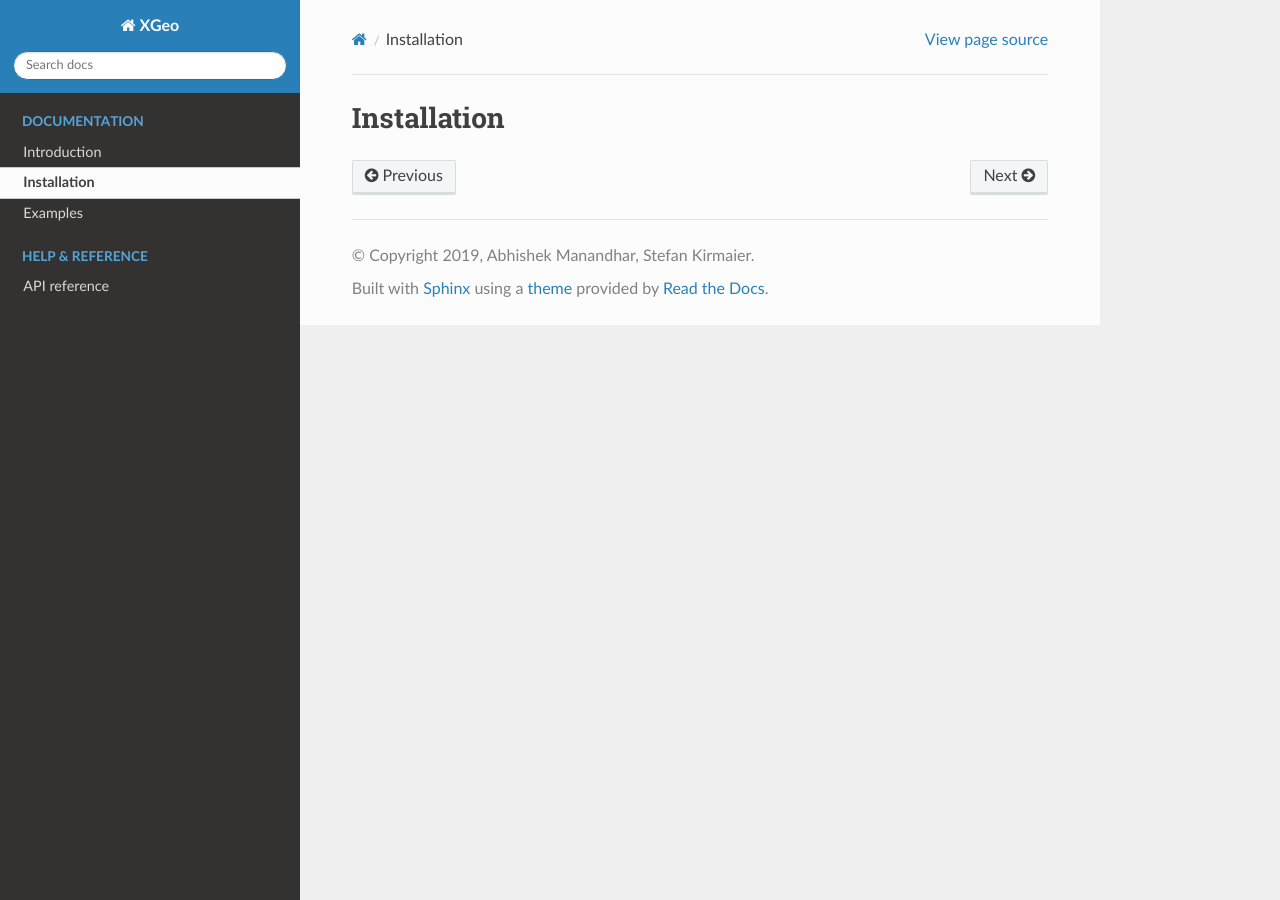
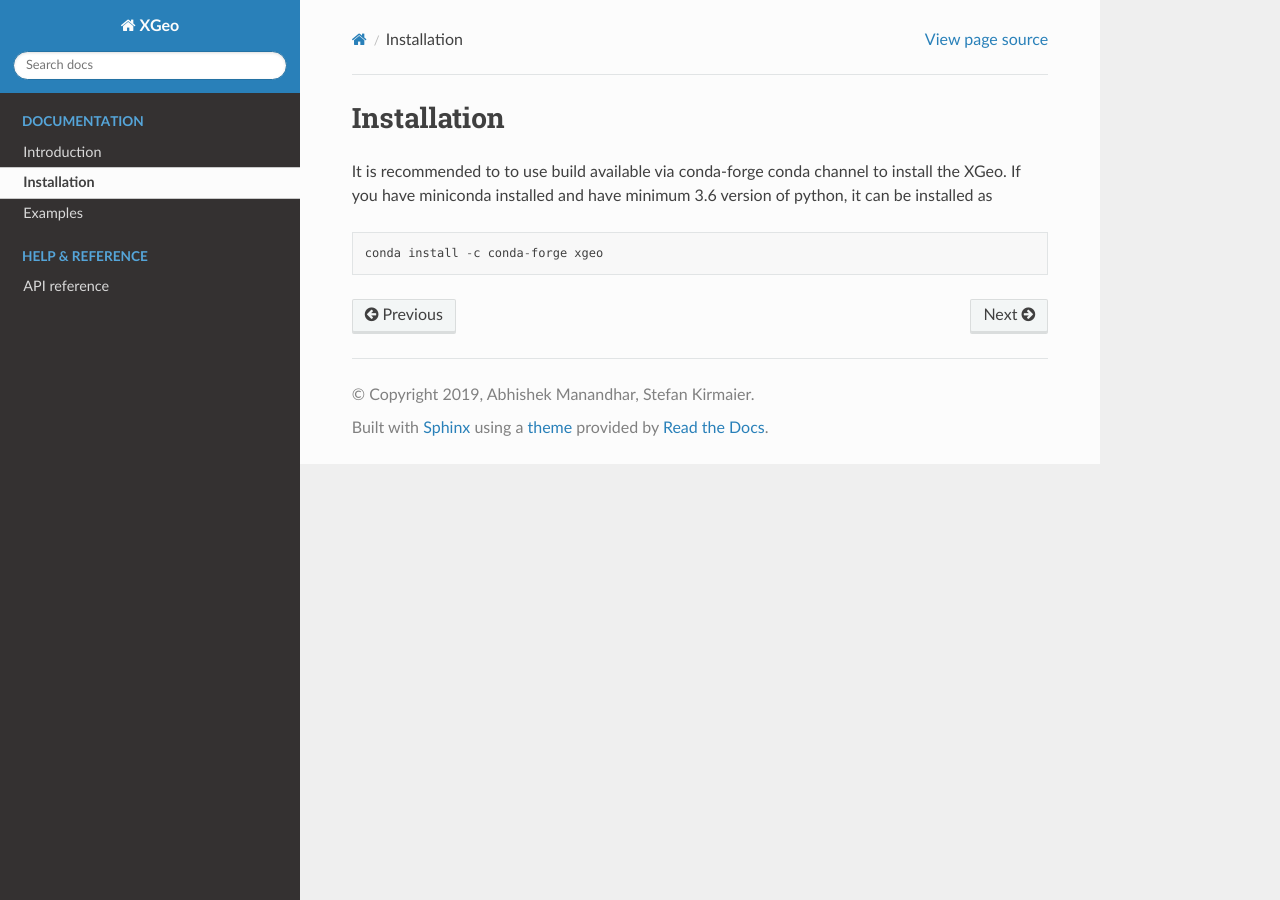
Before and after one commit to Geosynopsis/xgeo, a Sphinx documentation site: the page built from docs/installation.rst, in a window 1280 px wide. Built offline with Sphinx 7.4.7 and the Read the Docs theme 2.0.0, drawn with Linux system fonts in a browser that asks for light colours.

Commit message:
Installation info added

```diff
--- a/docs/docs/html/installation.html
+++ b/docs/docs/html/installation.html
@@ -155,6 +155,11 @@
 
   <div class="section" id="installation">
 <h1>Installation<a class="headerlink" href="#installation" title="Permalink to this headline">¶</a></h1>
+<p>It is recommended to to use build available via conda-forge conda channel to install the XGeo. If you have miniconda
+installed and have minimum 3.6 version of python, it can be installed as</p>
+<div class="highlight-default notranslate"><div class="highlight"><pre><span></span><span class="n">conda</span> <span class="n">install</span> <span class="o">-</span><span class="n">c</span> <span class="n">conda</span><span class="o">-</span><span class="n">forge</span> <span class="n">xgeo</span>
+</pre></div>
+</div>
 </div>
 
 
--- a/docs/installation.rst
+++ b/docs/installation.rst
@@ -1,3 +1,12 @@
 ############
 Installation
 ############
+
+
+It is recommended to to use build available via conda-forge conda channel to install the XGeo. If you have miniconda
+installed and have minimum 3.6 version of python, it can be installed as
+
+
+.. code-block::
+
+   conda install -c conda-forge xgeo
```
Also changed, not shown: docs/docs/html/_sources/installation.rst.txt (+9 -0 lines), docs/docs/html/searchindex.js, 2 other files.
